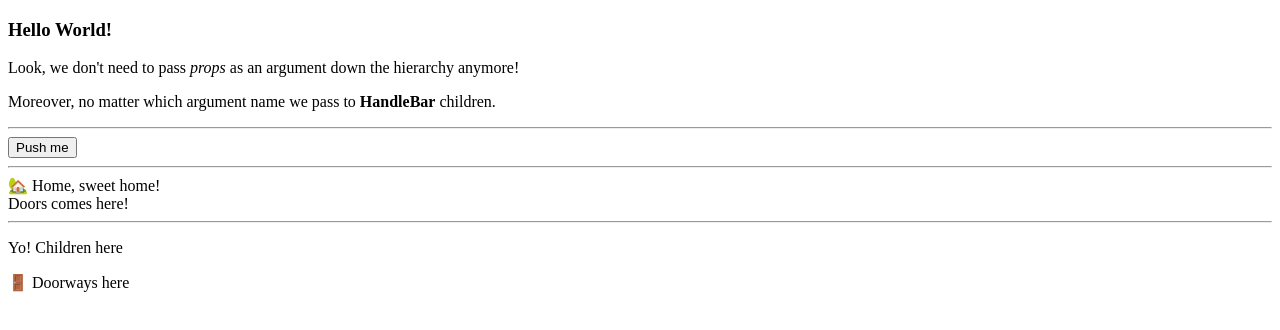
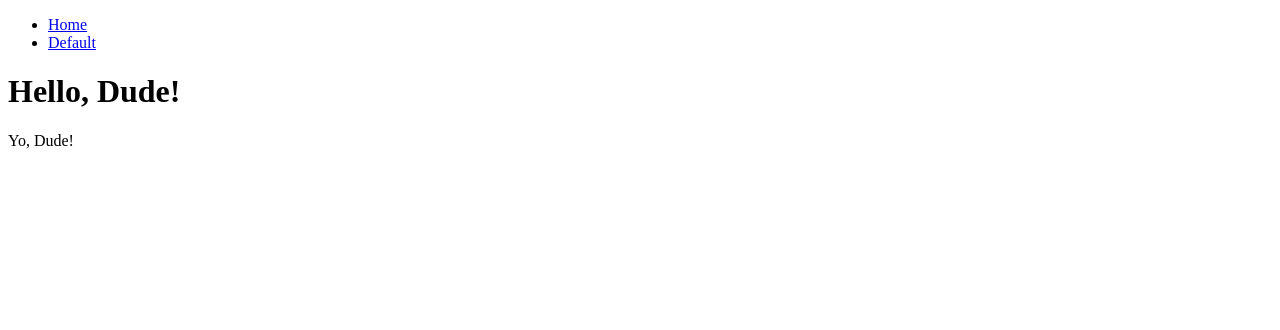
Before and after one commit to srgg6701/react-mini, a React app: page /default in a window 1280 px wide. Shown: the top 330 px of the page. Built offline with nearby package versions, Linux system fonts and the light colour scheme.

Commit message:
Fixing a routing problem, got another

```diff
--- a/index.html
+++ b/index.html
@@ -1,7 +1,7 @@
 <!doctype html>
 <html lang="en">
   <head>
-    <title>Minimal React Boilerplate</title>
+    <title>Minimal React</title>
   </head>
     <body>
       <noscript>
--- a/src/App.js
+++ b/src/App.js
@@ -1,20 +1,26 @@
 import React from 'react'
 import './components/debug'
-import {Toolbar, value, ThemeContext} from './components/Theme'
+import { BrowserRouter, Route, Link } from 'react-router-dom'
+import { Toolbar, value, ThemeContext } from './components/Theme'
 import Home from './components/Home'
+import Default from './components/Default'
+
+console.log({ BrowserRouter, Route, Link, Default });
 
 const App = () => {
   return (
     <React.Fragment>
-      <h3>Hello World!</h3>
-      <p>Look, we don't need to pass <em>props</em> as an argument down the hierarchy anymore!</p>
-      <p>Moreover, no matter which argument name we pass to <b>HandleBar</b> children.</p>
-      <hr />
-      <ThemeContext.Provider value={value}>
-        <Toolbar />
-      </ThemeContext.Provider>
-      <hr/>
-      <Home />
+      <ul>
+        <li>
+          <Link to="/home">Home</Link>
+        </li>
+        <li>
+          <Link to="/default">Default</Link>
+        </li>
+      </ul>
+      <h1>Hello, Dude!</h1>
+      <Route path='/home' exact component={Home} />
+      <Route path='/default' component={Default} />
     </React.Fragment>
   )
 }
--- /dev/null
+++ b/src/components/Default.js
@@ -0,0 +1,3 @@
+import React from 'react'
+
+export default () => <div>Yo, Dude!</div>
--- a/src/index.js
+++ b/src/index.js
@@ -1,6 +1,6 @@
 import React from 'react'
 import ReactDOM from 'react-dom'
-import {BrowserRouter} from 'react-router-dom'
+import { BrowserRouter } from 'react-router-dom'
 
 import App from './App'
 
```
Also changed, not shown: 1 other file (tests, documents, lock files or other folders).
